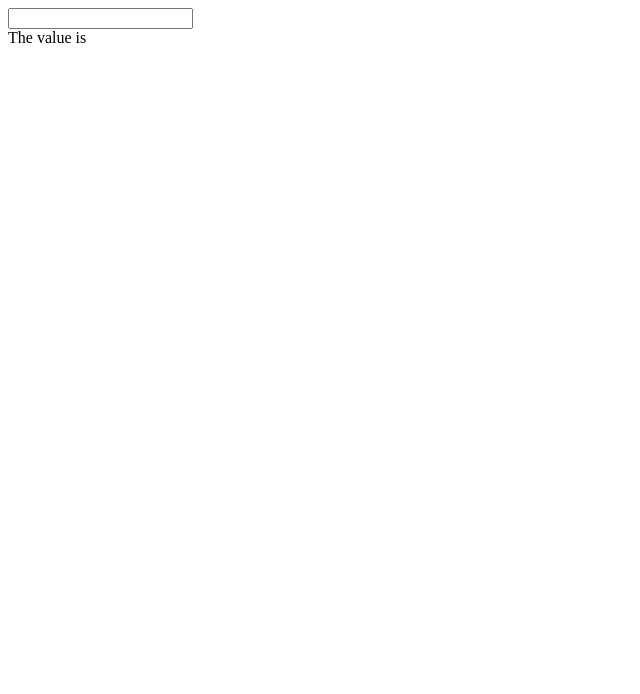
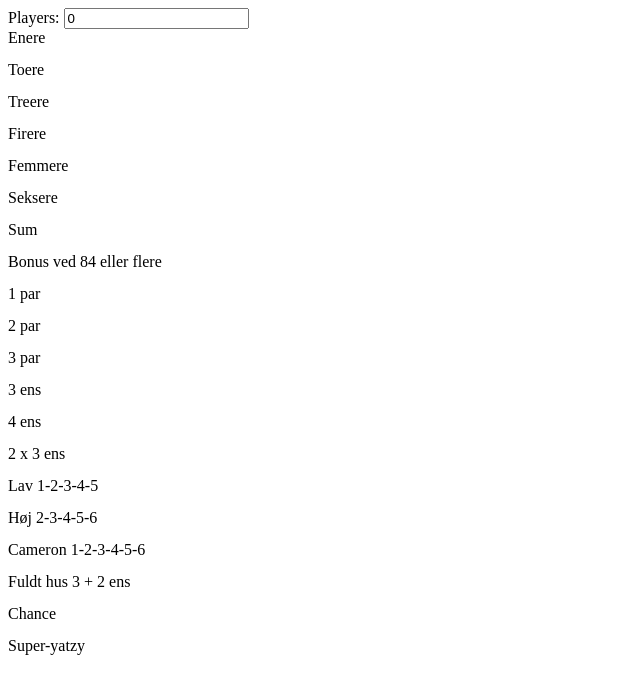
Before and after one commit to Mortal/yahtzee-react, a React app: page / in a window 1280 px wide. Shown: the top 694 px of the page, without its empty margins (0-640 px from the left). Built offline with nearby package versions, Linux system fonts and the light colour scheme.

Commit message:
Yahtzee WIP

```diff
--- a/src/index.scss
+++ b/src/index.scss
@@ -1,3 +1,20 @@
-.MyTestStyle {
-				color: red;
+.ScoreTable {
+	display: flex;
+	flex-direction: row;
+	.ScoreHeader, .ScoreColumn {
+		display: flex;
+		flex-direction: column;
+		div {
+			height: 2em;
+		}
+		input {
+			width: 100%;
+		}
+	}
+	.ScoreHeader {
+		width: 15em;
+	}
+	.ScoreColumn {
+		width: 3em;
+	}
 }
--- a/src/index.tsx
+++ b/src/index.tsx
@@ -1,12 +1,22 @@
 import * as React from "react";
 import * as ReactDOM from "react-dom";
-import {observable, computed} from "mobx";
+import {observable, computed, action} from "mobx";
 import {observer} from "mobx-react";
 import styles from "./index.scss";
 
 class App {
 	@observable
-	foo = "";
+	players = [];
+
+	@action
+	onPlayerCountChange(i) {
+		while (this.players.length > i) this.players.pop();
+		while (this.players.length < i) {
+			const r = [];
+			for (let j = 0; j < 20; ++j) r.push(0);
+			this.players.push(r);
+		}
+	}
 }
 
 const app = new App();
@@ -14,9 +24,43 @@ const app = new App();
 @observer
 class AppComponent extends React.Component<{}, {}> {
 	render() {
+		const header = <>
+			<div className={styles.ScoreHeader}>
+			<div>Enere</div>
+			<div>Toere</div>
+			<div>Treere</div>
+			<div>Firere</div>
+			<div>Femmere</div>
+			<div>Seksere</div>
+			<div>Sum</div>
+			<div>Bonus ved 84 eller flere</div>
+			<div>1 par</div>
+			<div>2 par</div>
+			<div>3 par</div>
+			<div>3 ens</div>
+			<div>4 ens</div>
+			<div>2 x 3 ens</div>
+			<div>Lav 1-2-3-4-5</div>
+			<div>Høj 2-3-4-5-6</div>
+			<div>Cameron 1-2-3-4-5-6</div>
+			<div>Fuldt hus 3 + 2 ens</div>
+			<div>Chance</div>
+			<div>Super-yatzy</div>
+			</div>
+		</>;
+
+		const players = app.players.map((v, i) =>
+			<div key={i} className={styles.ScoreColumn}>
+			{v.map((c, j) => <div><input value={c} onChange={e => v[j] = e.target.value} /></div>)}
+			</div>
+		);
+
 		return <>
-			<div><input value={app.foo} onChange={e => app.foo = e.target.value} /></div>
-			<div>The value is <span className={styles.MyTestStyle}>{app.foo}</span></div>
+			<div>Players: <input value={app.players.length} onChange={e => app.onPlayerCountChange(parseInt(e.target.value))} /></div>
+			<div className={styles.ScoreTable}>
+			{header}
+			{players}
+			</div>
 		</>;
 	}
 }
```
